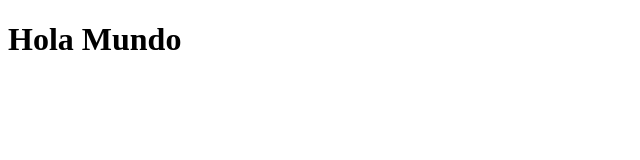
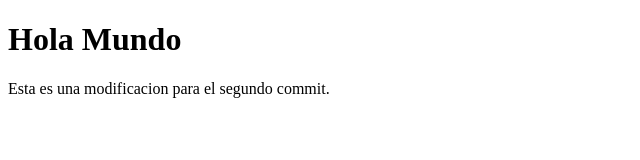
Before and after one commit to rosavinueza/mi_proyecto_git, a plain HTML site: page index.html in a window 1280 px wide. Shown: the whole page, without its empty margins (0-640 px from the left). Drawn offline with Linux system fonts and the light colour scheme.

Commit message:
Segundo commit: Se agrega parrafo explicativo

```diff
--- a/index.html
+++ b/index.html
@@ -1 +1 @@
-<!DOCTYPE html><html><head><title>Mi Proyecto</title></head><body><h1>Hola Mundo</h1></body></html>
+<!DOCTYPE html><html><head><title>Mi Proyecto</title></head><body><h1>Hola Mundo</h1><p>Esta es una modificacion para el segundo commit.</p></body></html>
```
